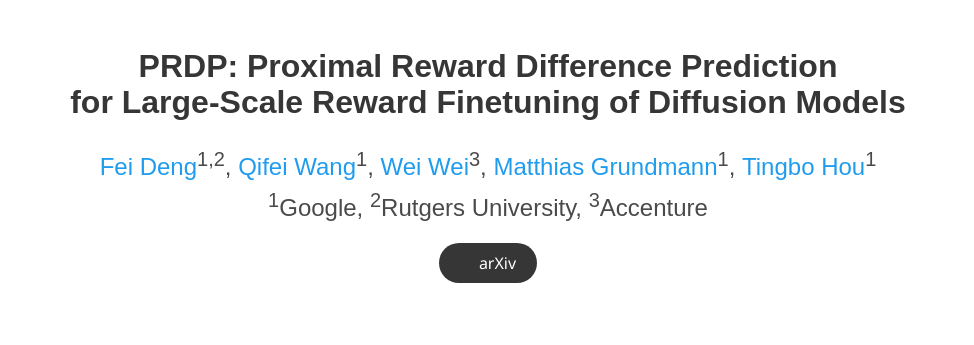
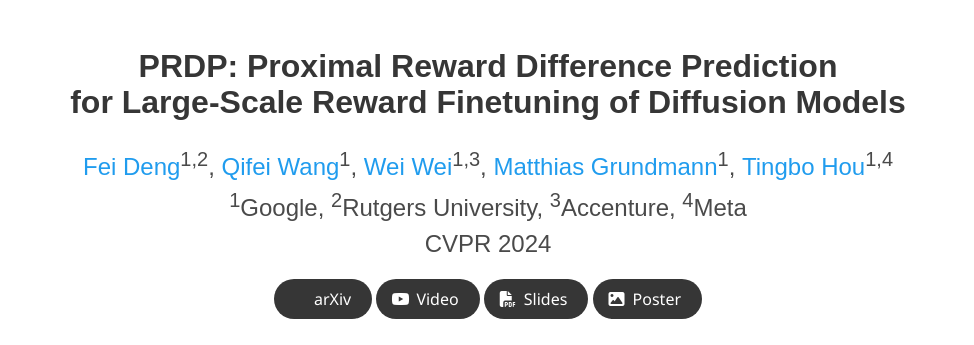
Before and after one commit to fdeng18/prdp, a plain HTML site: page index.html in a window 1280 px wide. Shown: the top 345 px of the page, without its empty margins (152-1126 px from the left). Drawn offline with nearby package versions, Linux system fonts and the light colour scheme; some icons are missing; a web font is replaced by a local one.

Commit message:
Upload video, slides, and poster

```diff
--- a/index.html
+++ b/index.html
@@ -54,7 +54,7 @@
                   ><sup>1</sup>,
                 </span>
                 <span class="author-block">
-                  <a href="http://www.weiwei.one/">Wei Wei</a><sup>3</sup>,
+                  <a href="http://www.weiwei.one/">Wei Wei</a><sup>1,3</sup>,
                 </span>
                 <span class="author-block">
                   <a href="https://research.google/people/matthias-grundmann/"
@@ -62,7 +62,8 @@
                   ><sup>1</sup>,
                 </span>
                 <span class="author-block">
-                  <a href="https://tbhou.github.io/">Tingbo Hou</a><sup>1</sup>
+                  <a href="https://tbhou.github.io/">Tingbo Hou</a
+                  ><sup>1,4</sup>
                 </span>
               </div>
 
@@ -71,7 +72,12 @@
                 <span class="author-block"
                   ><sup>2</sup>Rutgers University,
                 </span>
-                <span class="author-block"><sup>3</sup>Accenture</span>
+                <span class="author-block"><sup>3</sup>Accenture,</span>
+                <span class="author-block"><sup>4</sup>Meta</span>
+              </div>
+
+              <div class="is-size-4 publication-authors">
+                <span class="author-block">CVPR 2024</span>
               </div>
 
               <div class="column has-text-centered">
@@ -80,11 +86,52 @@
                     <a
                       href="https://arxiv.org/abs/2402.08714"
                       class="external-link button is-normal is-rounded is-dark"
+                      target="_blank"
+                      rel="noreferrer"
                     >
                       <span class="icon">
                         <i class="ai ai-arxiv"></i>
                       </span>
                       <span>arXiv</span>
+                    </a>
+                  </span>
+                  <span class="link-block">
+                    <a
+                      href="https://www.youtube.com/watch?v=nI47O9ccvaw"
+                      class="external-link button is-normal is-rounded is-dark"
+                      target="_blank"
+                      rel="noreferrer"
+                    >
+                      <span class="icon">
+                        <i class="fab fa-youtube"></i>
+                      </span>
+                      <span>Video</span>
+                    </a>
+                  </span>
+                  <span class="link-block">
+                    <a
+                      href="./static/images/slides.pdf"
+                      class="external-link button is-normal is-rounded is-dark"
+                      target="_blank"
+                      rel="noreferrer"
+                    >
+                      <span class="icon">
+                        <i class="fas fa-file-pdf"></i>
+                      </span>
+                      <span>Slides</span>
+                    </a>
+                  </span>
+                  <span class="link-block">
+                    <a
+                      href="./static/images/poster.png"
+                      class="external-link button is-normal is-rounded is-dark"
+                      target="_blank"
+                      rel="noreferrer"
+                    >
+                      <span class="icon">
+                        <i class="fas fa-image"></i>
+                      </span>
+                      <span>Poster</span>
                     </a>
                   </span>
                 </div>
```
Also changed, not shown: 2 other files.
